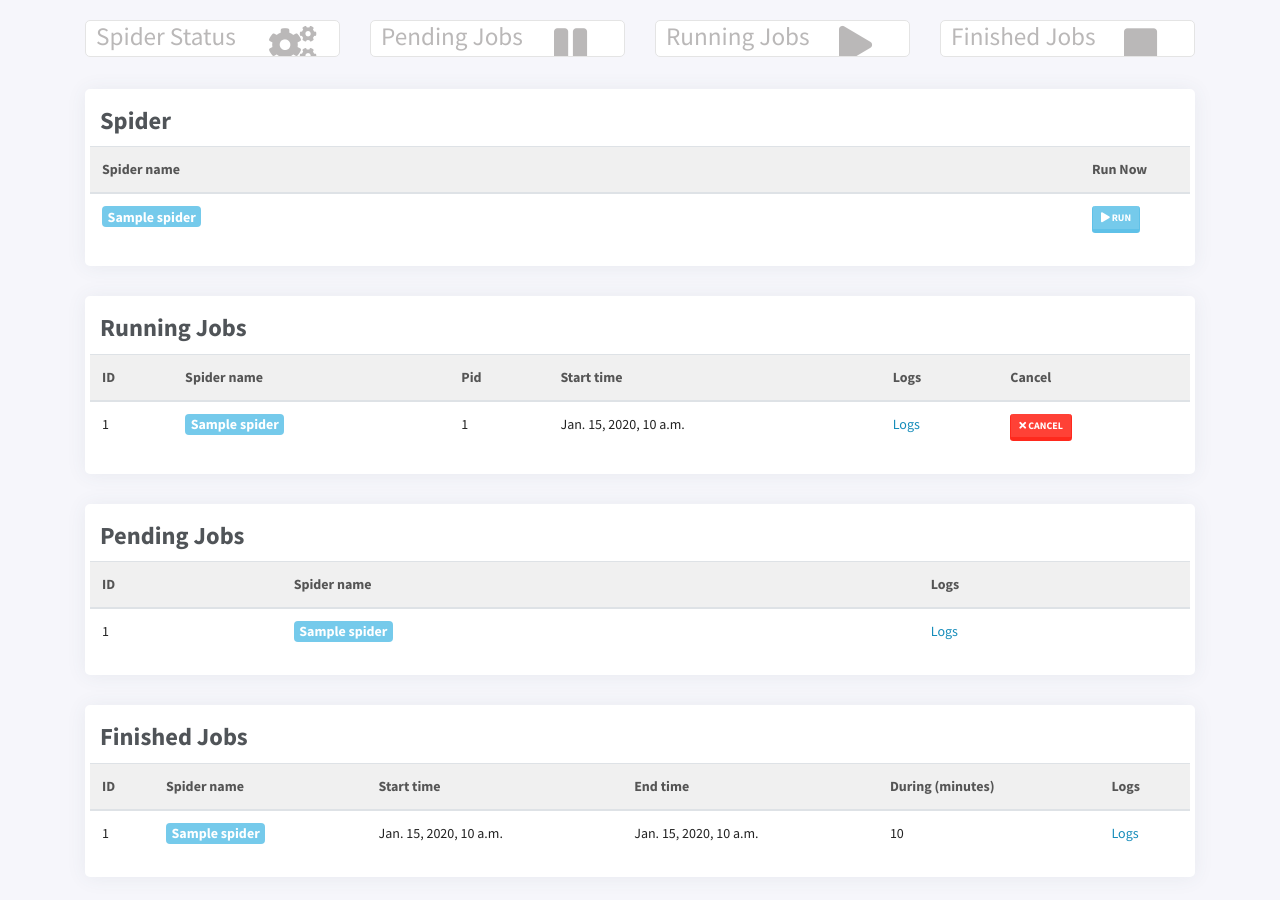
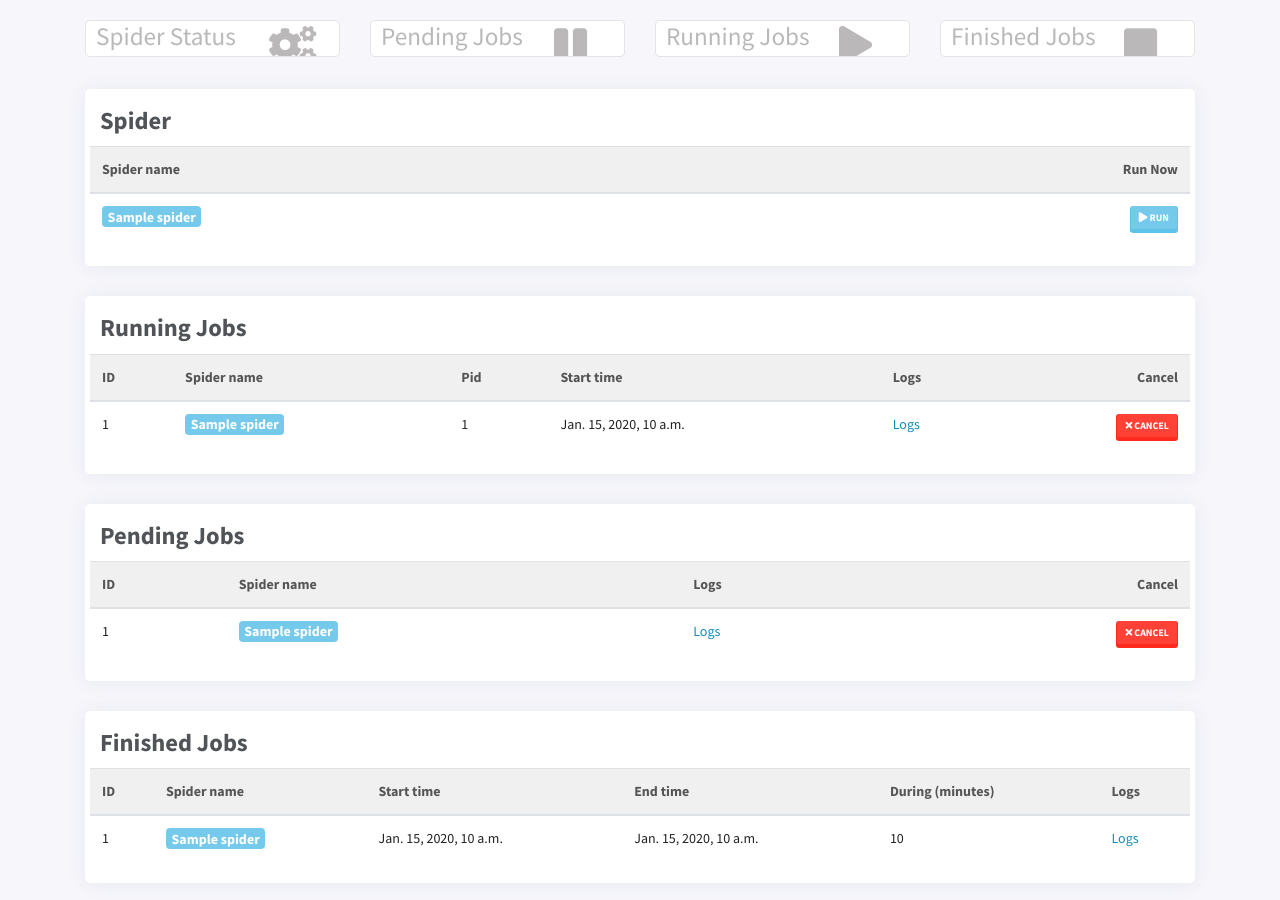
Before and after one commit to devopszcom/scrapy-ui, a Django app: template scrapy_ui/scrapy_ui/templates/crawler/status_node.html in a window 1280 px wide. Shown: the part 67-967 px from the top of the page. Run offline with Django 3.2, Linux system fonts and the light colour scheme; tables that the repository leaves empty hold one stand-in row (values such as "Sample post"); the template is opened without the code that fills it: values that come from a table or form of the project are taken from there, most other values are stand-ins (such as "Sample title", 1, 10 or a date in 2020); some libraries are stand-ins or nearby versions.

Commit message:
add cancel job function

```diff
--- a/scrapy_ui/scrapy_ui/crawler/scrapyd.py
+++ b/scrapy_ui/scrapy_ui/crawler/scrapyd.py
@@ -46,5 +46,5 @@ class ScraydAPI:
             'project': project,
             'job': job,
         }
-        response = requests.get("{}/cancel.json".format(self.base_url), params=params)
-        return response.json()["projects"]
+        response = requests.post("{}/cancel.json".format(self.base_url), params=params)
+        return response.json()
--- a/scrapy_ui/scrapy_ui/crawler/urls.py
+++ b/scrapy_ui/scrapy_ui/crawler/urls.py
@@ -7,4 +7,5 @@ urlpatterns = [
     path('add-node', views.add_node, name='add_node'),
     path('nodes/<int:node_id>/<str:project_name>/status', views.status_node, name='status_node'),
     path('nodes/<int:node_id>/<str:project_name>/add-jobs/<str:spider_name>', views.add_job, name='add_job'),
+    path('nodes/<int:node_id>/<str:project_name>/cancel-jobs/<str:job_id>', views.cancel_job, name='cancel_job'),
 ]
--- a/scrapy_ui/scrapy_ui/templates/crawler/status_node.html
+++ b/scrapy_ui/scrapy_ui/templates/crawler/status_node.html
@@ -53,14 +53,14 @@
             <thead class="thead-light">
             <tr>
                 <th>Spider name</th>
-                <th width="10%">Run Now</th>
+                <th width="10%" class="text-right">Run Now</th>
             </tr>
             </thead>
             <tbody>
             {% for spider in spiders %}
                 <tr>
                     <td><span class="badge badge-info spider-name">{{ spider }}</span></td>
-                    <td><a class="btn btn-info btn-sm" href="{% url 'crawler:add_job' node.id project_name spider %}"><i class="fa fa-play"></i> Run</a></td>
+                    <td class="text-right"><a class="btn btn-info btn-sm" href="{% url 'crawler:add_job' node.id project_name spider %}"><i class="fa fa-play"></i> Run</a></td>
                 </tr>
             {% endfor %}
             </tbody>
@@ -77,7 +77,7 @@
                 <th>Pid</th>
                 <th>Start time</th>
                 <th>Logs</th>
-                <th>Cancel</th>
+                <th class="text-right">Cancel</th>
             </tr>
             </thead>
             <tbody>
@@ -91,7 +91,7 @@
                     <td>{{ job.pid }}</td>
                     <td class="mm-time" data-utc="{{ job.start_time }}">{{ job.start_time }}</td>
                     <td><a target="_blank" href="{{ log_url }}/{{ job.spider }}/{{ job.id }}.log">Logs</a></td>
-                    <td><a class="btn btn-danger btn-sm" href=""><i class="fa fa-times"></i> Cancel</a></td>
+                    <td class="text-right"><a class="btn btn-danger btn-sm" href="{% url 'crawler:cancel_job' node.id project_name job.id %}"><i class="fa fa-times"></i> Cancel</a></td>
                 </tr>
             {% endfor %}
             </tbody>
@@ -106,6 +106,7 @@
                 <th>ID</th>
                 <th>Spider name</th>
                 <th>Logs</th>
+                <th class="text-right">Cancel</th>
             </tr>
             </thead>
             <tbody>
@@ -117,6 +118,7 @@
                     <td>{{ job.id }}</td>
                     <td><span class="badge badge-info spider-name">{{ job.spider }}</span></td>
                     <td><a target="_blank" href="{{ log_url }}/{{ job.spider }}/{{ job.id }}.log">Logs</a></td>
+                    <td class="text-right"><a class="btn btn-danger btn-sm" href="{% url 'crawler:cancel_job' node.id project_name job.id %}"><i class="fa fa-times"></i> Cancel</a></td>
                 </tr>
             {% endfor %}
             </tbody>
```
Also changed, not shown: scrapy_ui/scrapy_ui/crawler/views.py (+12 -0 lines).
